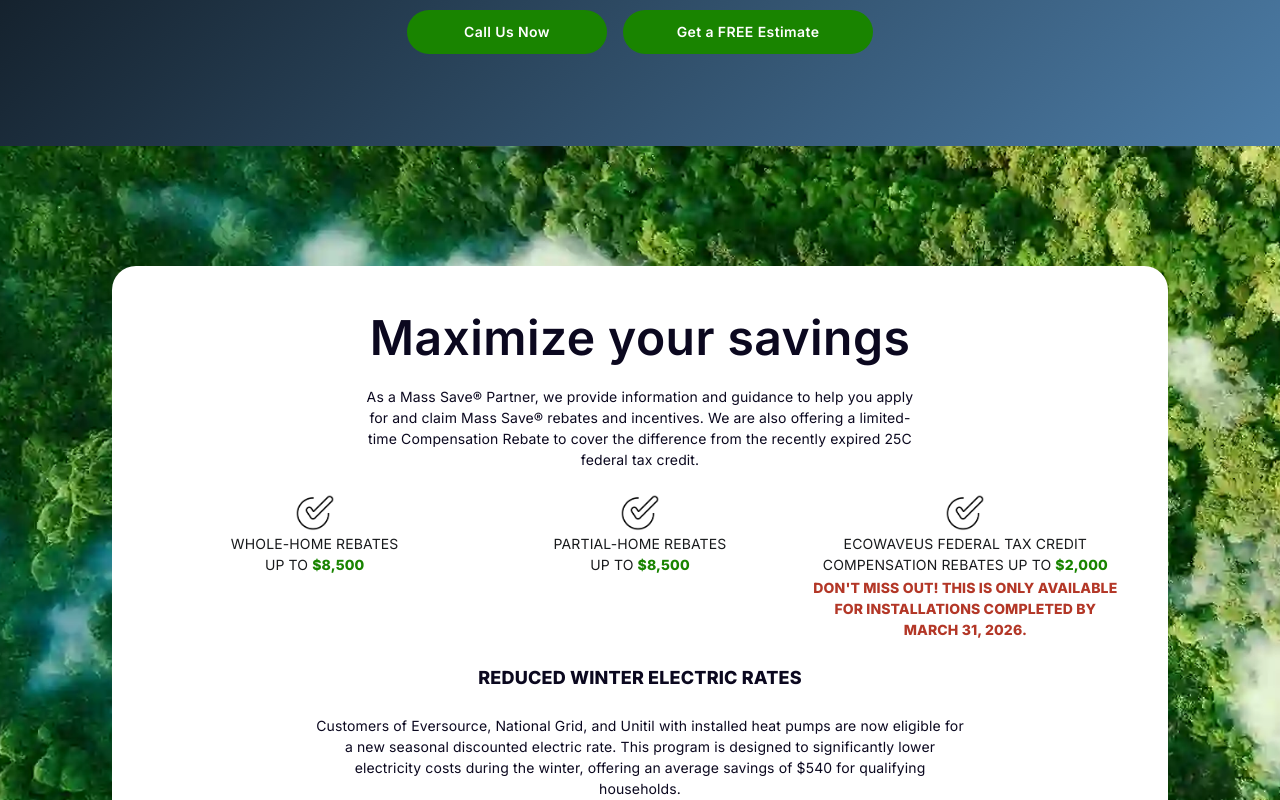
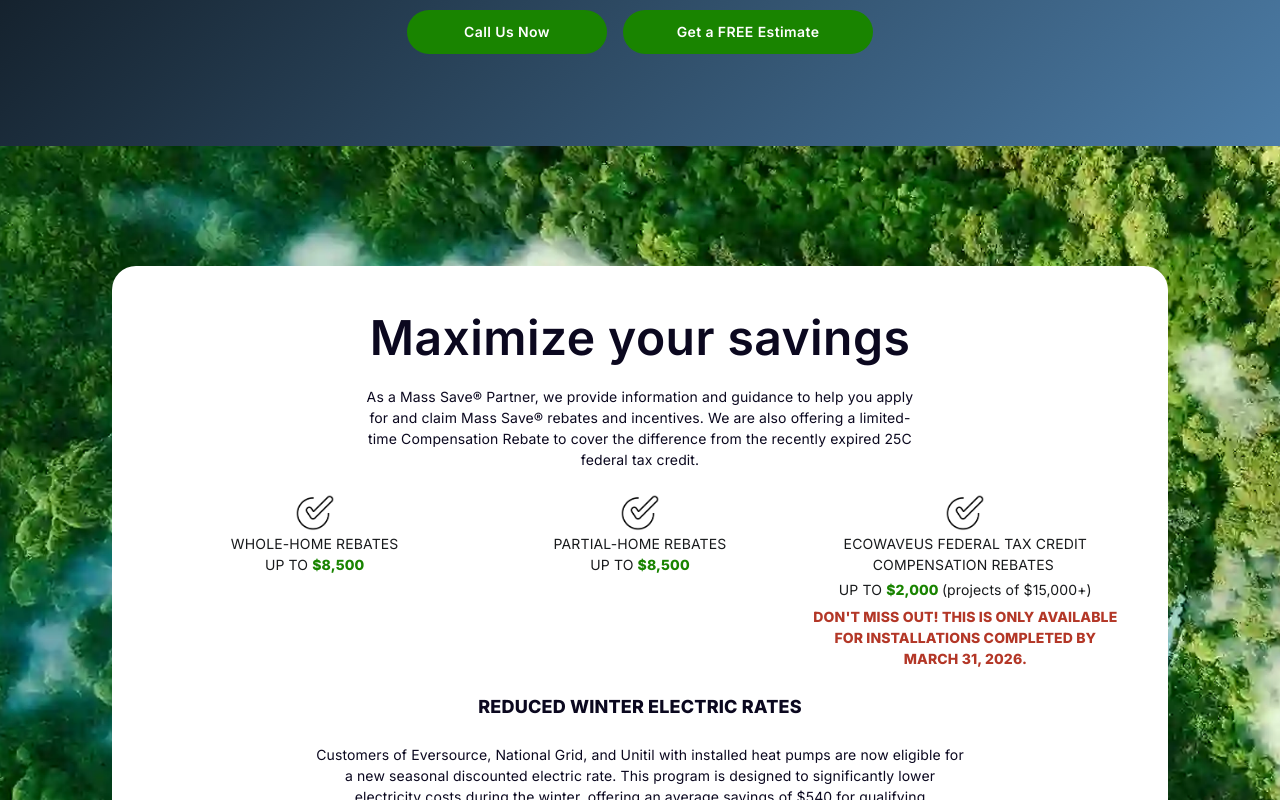
Before and after one commit to EcowaveUS/ecowaveus, a React (Vite) app: page /free-estimate in a window 1280 px wide. Shown: the part 1543-2343 px from the top of the page. Built offline with nearby package versions, Linux system fonts and the light colour scheme.

Commit message:
Enhanced typography and layout for "Mass Save Heat Pump Leaders" across multiple components; updated SavingComponent to support additional pricing details.

```diff
--- a/src/components/pagesComponents/MainPageComponentHeatPump.tsx
+++ b/src/components/pagesComponents/MainPageComponentHeatPump.tsx
@@ -95,6 +95,7 @@ export const MainPageComponentHeatPump = () => {
             lineHeight={isDesktop ? "24px" : "28px"}
             letterSpacing={"0 !important"}
             marginTop={isDesktop ? "-12px" : "-8px"}
+            textAlign={isDesktop ? "left" : "center"}
             >
             Mass Save Heat Pump Leaders
           </Typography>
--- a/src/components/pagesComponents/SwitchFuture.tsx
+++ b/src/components/pagesComponents/SwitchFuture.tsx
@@ -66,6 +66,17 @@ export const SwitchFuture = () => {
           <Typography
             fontWeight={400}
             fontFamily={"Inter !important"}
+            fontSize={"16px"}
+            color={"white"}
+            lineHeight={isDesktop ? "24px" : "28px"}
+            letterSpacing={"0 !important"}
+            marginTop={isDesktop ? "-44px" : "-28px"}
+            >
+            Mass Save Heat Pump Leaders
+          </Typography>
+          <Typography
+            fontWeight={400}
+            fontFamily={"Inter !important"}
             fontSize={isDesktop ? "18px" : "20px"}
             color={"white"}
             lineHeight={isDesktop ? "26px" : "28px"}
--- a/src/components/pagesComponents/freeEstimate/FreeEstimateHero.tsx
+++ b/src/components/pagesComponents/freeEstimate/FreeEstimateHero.tsx
@@ -157,6 +157,8 @@ export default function FreeEstimateHero() {
             color={"white"}
             lineHeight={isDesktop ? "24px" : "28px"}
             letterSpacing={"0 !important"}
+            textAlign={isDesktop ? "left" : "center"}
+            marginTop={isDesktop ? "-12px" : "-8px"}
             >
             Mass Save Heat Pump Leaders
           </Typography>
--- a/src/components/pagesComponents/freeEstimate/FreeEstimateSavings.tsx
+++ b/src/components/pagesComponents/freeEstimate/FreeEstimateSavings.tsx
@@ -57,18 +57,20 @@ export default function FreeEstimateSavings() {
           <SavingComponent
             title1="whole-home rebates"
             title2="up to"
-            price="$8,500"
+            price1="$8,500"
           />
           <SavingComponent
             title1="partial-home rebates"
             title2="up to"
-            price="$8,500"
+            price1="$8,500"
           />
           <SavingComponent
-            title1="Ecowaveus federal tax credit"
-            title2="compensation rebates up to"
-            price="$2,000"
-            title3="Don't miss out! This is only available for installations completed by March 31, 2026."
+            title1="EcowaveUS federal tax credit"
+            title2="compensation rebates"
+            title3="up to"
+            title4="(projects of $15,000+)"
+            title5="Don't miss out! This is only available for installations completed by March 31, 2026."
+            price2="$2,000"
           />
         </Box>
         <Typography
--- a/src/components/pagesComponents/freeEstimate/SavingComponent.tsx
+++ b/src/components/pagesComponents/freeEstimate/SavingComponent.tsx
@@ -3,13 +3,19 @@ import { Box, Typography } from "@mui/material";
 export default function SavingComponent({
   title1,
   title2,
-  price,
   title3,
+  title4,
+  title5,
+  price1,
+  price2,
 }: {
   title1: string;
   title2: string;
-  price: string;
   title3?: string;
+  title4?: string;
+  title5?: string;
+  price1?: string;
+  price2?: string;
 }) {
   return (
     <Box
@@ -44,9 +50,24 @@ export default function SavingComponent({
         textTransform={"uppercase"}
       >
         {title2}&nbsp;
-        <span style={{ fontWeight: 700, color: "#198400" }}>{price}</span>
+        {price1 && (<span style={{ fontWeight: 700, color: "#198400" }}>{price1}</span>)}
       </Typography>
       {title3 && (
+        <Typography
+          fontSize={"14px"}
+          fontFamily={"Inter !important"}
+          color={"#181a1c"}
+          fontWeight={400}
+          textAlign={"center"}
+          textTransform={"uppercase"}
+          marginBlock={"4px"}
+        >
+          {title3}&nbsp;
+          {price2 && (<span style={{ fontWeight: 700, color: "#198400" }}>{price2}&nbsp;</span>)}
+          {title4 && (<span style={{ textTransform: 'none'}}>{title4}</span>)}
+        </Typography>
+      )}
+      {title5 && (
         <Typography
           fontSize={"14px"}
           fontFamily={"Inter !important"}
@@ -56,7 +77,7 @@ export default function SavingComponent({
           textTransform={"uppercase"}
           mt={"2px"}
         >
-          {title3}
+          {title5}
         </Typography>
       )}
     </Box>
--- a/src/routes/HeatPumpsPage.tsx
+++ b/src/routes/HeatPumpsPage.tsx
@@ -122,7 +122,7 @@ export const HeatPumpsPage = () => {
               </Typography>
               <br />
               EcowaveUS Federal Tax Credit Compensation Rebates up to&nbsp;
-              <span style={{ fontWeight: 700, color: "#1FA500" }}>$2,000</span>
+              <span style={{ fontWeight: 700, color: "#1FA500" }}>$2,000</span>&nbsp;(projects of $15,000+)
               <br />
               <br />
               <span
```
